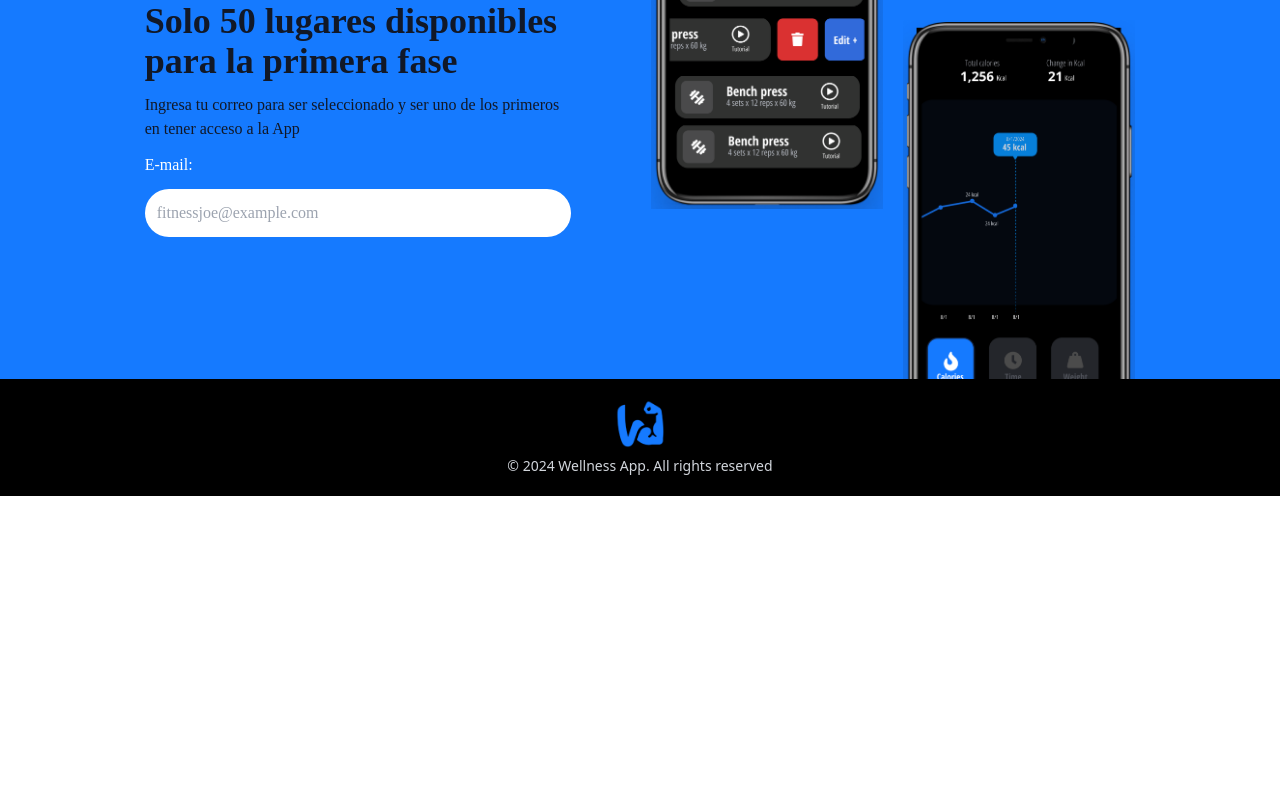
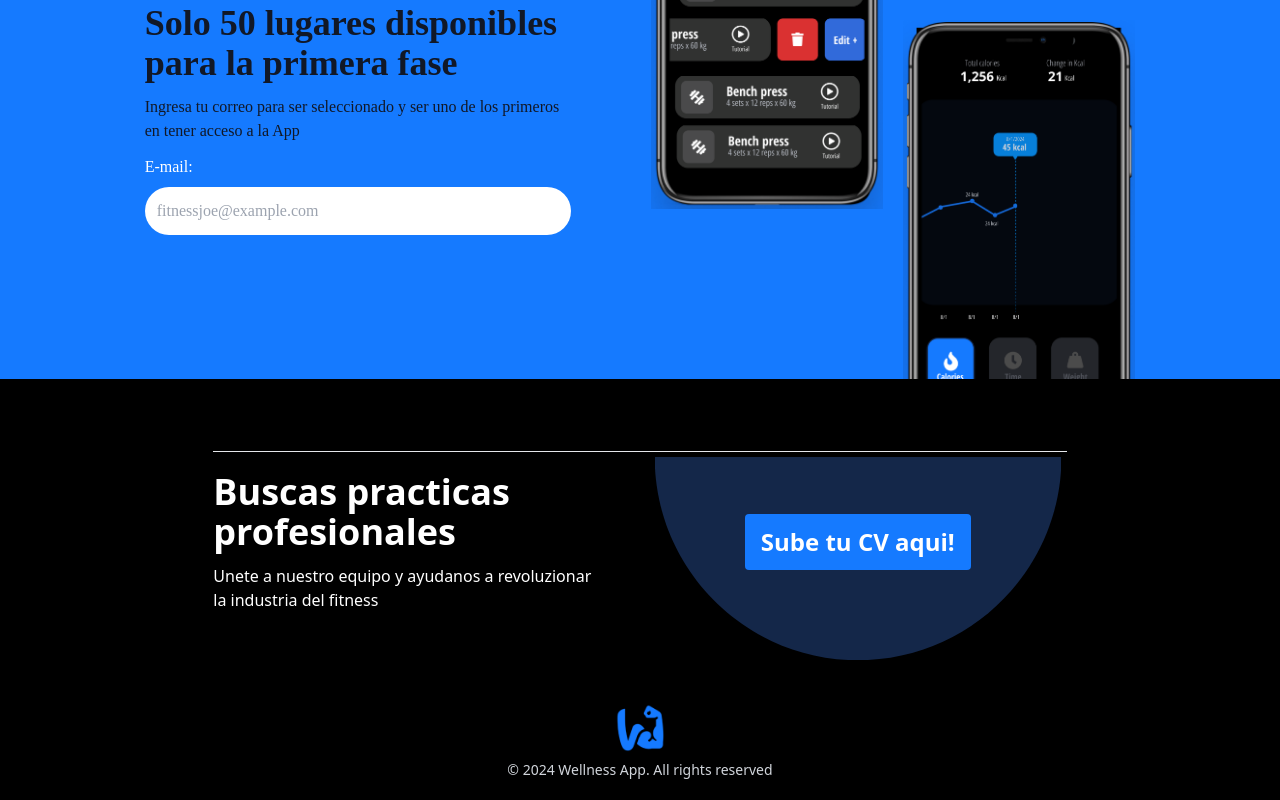
Before and after one commit to YeyoM/wellness-landing, a React (Vite) app: page / in a window 1280 px wide. Shown: the part 2829-3629 px from the top of the page. Before the commit the page ends 3325 px from the top, so only its background shows below. Built offline with nearby package versions, Linux system fonts and the light colour scheme.

Commit message:
7/7 Sections ✅

```diff
--- a/src/App.css
+++ b/src/App.css
@@ -1,3 +1,7 @@
+body {
+    scroll-behavior: smooth;
+}
+
 body::-webkit-scrollbar {
     width: 3px;
 }
--- a/src/App.tsx
+++ b/src/App.tsx
@@ -1,4 +1,7 @@
 import '@fontsource-variable/inter';
+import './App.css';
+
+// Images
 import logo from '@assets/logo.png';
 import iphone from '@assets/iphone.png';
 import chasing from '@assets/chasing.png';
@@ -6,18 +9,22 @@ import maxes from '@assets/maxes.png';
 import phone_inclined from '@assets/phone_inclined.png';
 import iphone_top from '@assets/iphone_top.png';
 import iphone_bottom from '@assets/iphone_bottom.png';
+import lines from '@assets/lines.png';
+
+// SVG
 import icon_1 from '@assets/svg/icon_1.svg';
 import icon_2 from '@assets/svg/icon_2.svg';
 import icon_3 from '@assets/svg/icon_3.svg';
 import icon_4 from '@assets/svg/icon_4.svg';
 import icon_5 from '@assets/svg/icon_5.svg';
 import icon_6 from '@assets/svg/icon_6.svg';
+import semicircle from '@assets/svg/semicircle.svg';
 // import line_primary from '@assets/svg/line_primary.svg';
-import lines from '@assets/lines.png';
+
+// Components
 import Footer from '@components/Footer';
 import Button from '@components/Button';
 import HerramientasCardMini from '@components/HerramientasMini';
-import './App.css'
 
 function App() {
 	return (
@@ -33,11 +40,7 @@ function App() {
 							Entrena con la ayuda de AI y descubre la mejor hora para realizar
 							tu rutina
 						</p>
-						<Button
-							btn
-							className="text-white bg-primary px-4 py-3 font-semibold rounded hover:bg-[#1159b8] transition">
-							Unete ya!
-						</Button>
+						<Button redirect>Unete ya!</Button>
 					</div>
 					<div className="relative z-20">
 						<img className="w-72" src={iphone} alt="iphone-wellnes" />
@@ -152,7 +155,7 @@ function App() {
 						Ingresa tu correo para ser seleccionado y ser uno de los primeros en
 						tener acceso a la App{' '}
 					</p>
-					<div className="flex flex-col gap-3">
+					<div className="flex flex-col gap-2">
 						<label className="text-white">E-mail:</label>
 						<input
 							className="rounded-full p-3"
@@ -171,6 +174,25 @@ function App() {
 					</div>
 				</div>
 			</div>
+			<div
+				id="access_to_app"
+				className="h-[38vh] bg-black text-white flex justify-center items-center">
+				<div className="w-8/12 flex justify-between items-center border-t pt-5 relative">
+					<div className="w-96 flex flex-col gap-3">
+						<h3 className="text-4xl font-bold">
+							Buscas practicas profesionales
+						</h3>
+						<p>
+							Unete a nuestro equipo y ayudanos a revoluzionar la industria del
+							fitness
+						</p>
+					</div>
+					<div className='relative right-24'>
+						<Button>Sube tu CV aqui!</Button>
+						<img className='absolute z-0 -top-3 scale-[1.8]' src={semicircle} alt="semicircle" />
+					</div>
+				</div>
+			</div>
 			<Footer />
 		</>
 	);
--- a/src/components/Button.tsx
+++ b/src/components/Button.tsx
@@ -1,10 +1,16 @@
 import { ButtonI } from '../vite-env';
 
-const Button = ({ children, className, btn }: ButtonI) => {
-	return btn ? (
-		<a href='#access_to_app' className={className}>{children}</a>
+const Button = ({ children, redirect }: ButtonI) => {
+	return redirect ? (
+		<a
+			href="#access_to_app"
+			className="text-white bg-primary px-4 py-3 font-semibold rounded hover:bg-[#1159b8] transition">
+			{children}
+		</a>
 	) : (
-		<div className={className}>{children}</div>
+		<button className="text-white text-2xl bg-primary px-4 py-3 font-bold rounded hover:bg-[#1159b8] transition relative z-10">
+			{children}
+		</button>
 	);
 };
 
--- a/src/vite-env.d.ts
+++ b/src/vite-env.d.ts
@@ -2,8 +2,7 @@
 
 export interface ButtonI {
 	children: ReactChild | ReactChildren;
-	className: string;
-	btn?: boolean;
+	redirect?: boolean;
 }
 
 export interface HerramientasCardMiniI {
```
Also changed, not shown: src/assets/svg/semicircle.svg (added).
